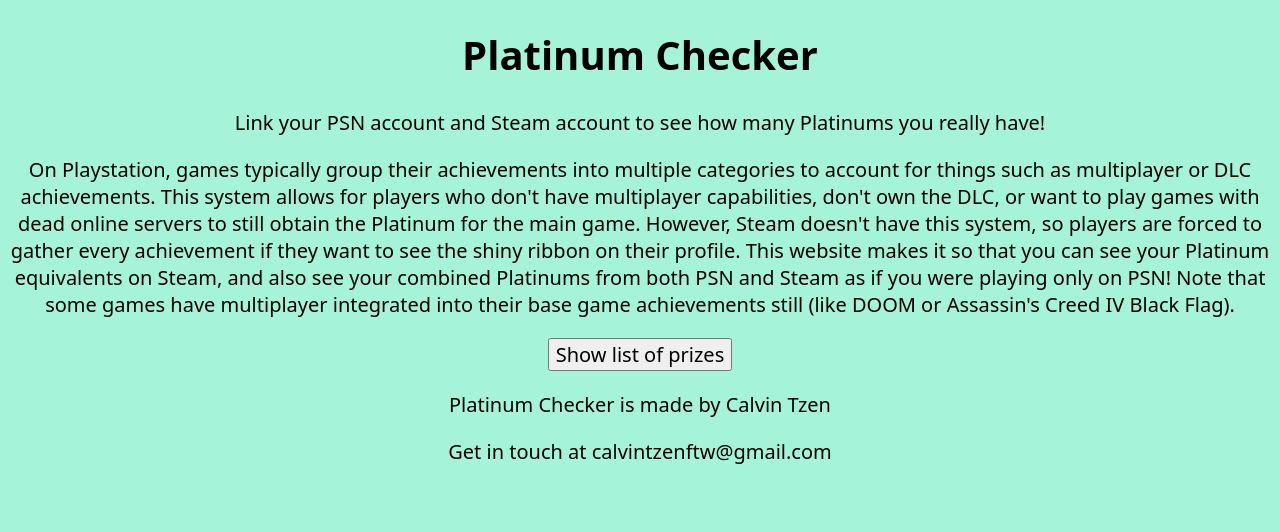
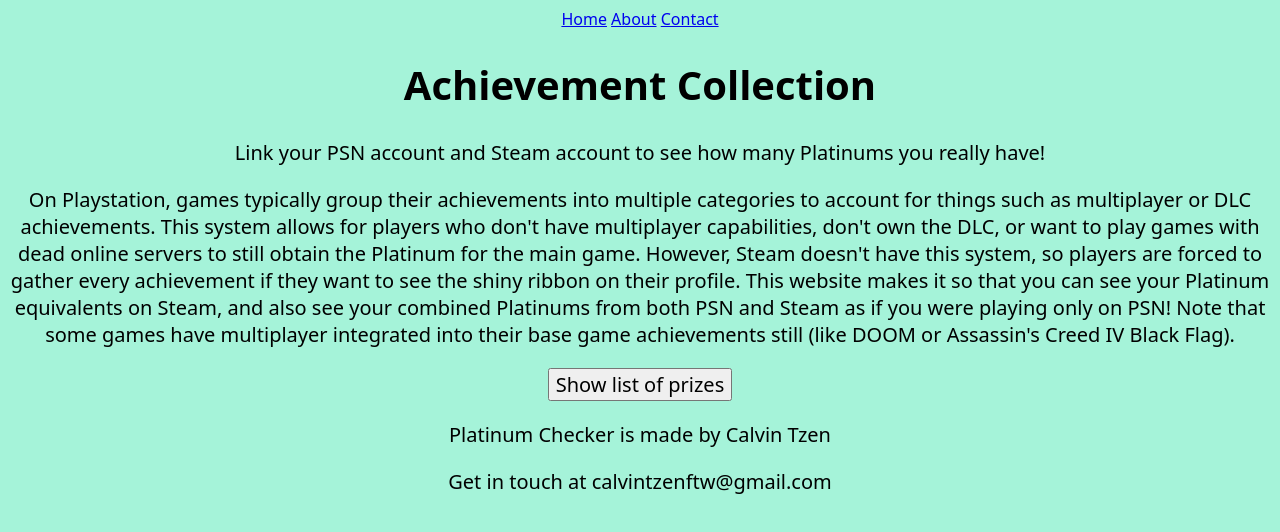
Before and after one commit to TzenCalvin/achievementProject, a website: page public/index.html in a window 1280 px wide. Drawn offline with Linux system fonts and the light colour scheme; a web font is replaced by a local one.

Commit message:
getting things going

```diff
--- a/public/index.html
+++ b/public/index.html
@@ -9,7 +9,12 @@
     </head>
 
     <body>
-        <h1>Platinum Checker</h1>
+      <nav>
+        <a href="/">Home</a>
+        <a href="/about">About</a>
+        <a href="/contact">Contact</a>
+      </nav>
+      <h1>Achievement Collection</h1>
       <p>
         Link your PSN account and Steam account to see how many Platinums you really have!
       </p>
```
Lines whose indentation alone changed are shown as unchanged.
